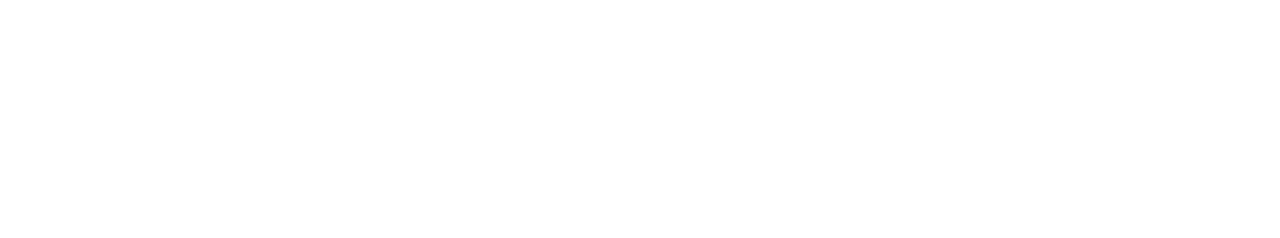
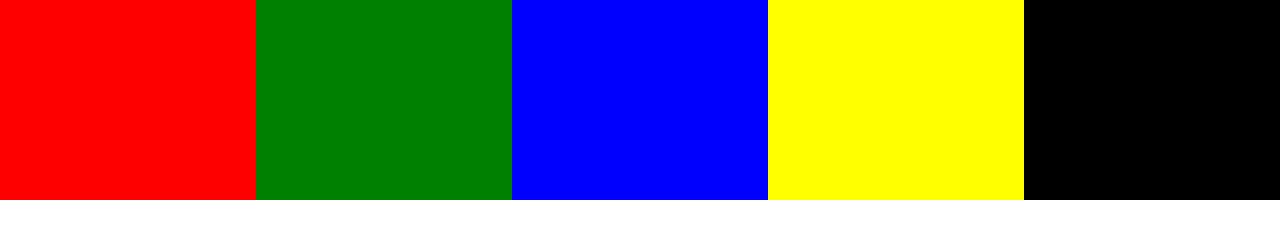
Before and after one commit to Alex666777666/Blocks-in-one-line, a plain HTML site: page index.html in a window 1280 px wide. Drawn offline with nearby package versions, Linux system fonts and the light colour scheme.

Commit message:
Update index.html

```diff
--- a/index.html
+++ b/index.html
@@ -13,10 +13,10 @@
   </head>
 
   <body>
-    <div class="block red"></div>
-    <div class="block green"></div>
-    <div class="block blue"></div>
-    <div class="block yellow"></div>
-    <div class="block black"></div>
+    <div class="block_red"></div>
+    <div class="block_green"></div>
+    <div class="block_blue"></div>
+    <div class="block_yellow"></div>
+    <div class="block_black"></div>
   </body>
 </html>
```
